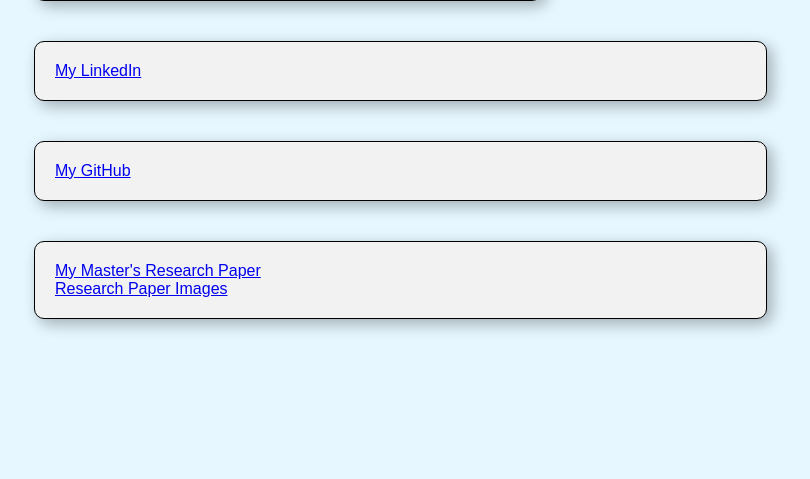
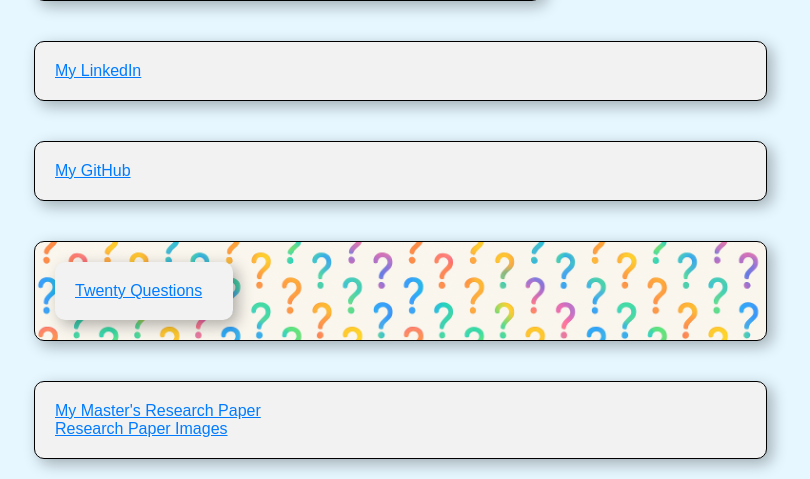
Before and after one commit to gojumbos/pp_2024, a Flask app: page / in a window 1280 px wide. Shown: the part 333-812 px from the top of the page, without its empty margins (222-1032 px from the left). Before the commit the page ends 664 px from the top, so only its background shows below. Run offline with Flask 3, Linux system fonts and the light colour scheme.

Commit message:
updates, 20 q 5/4

```diff
--- a/app.py
+++ b/app.py
@@ -1,4 +1,5 @@
-from flask import Flask, render_template
+from flask import Flask, request, jsonify, render_template
+
 
 import logging
 
@@ -13,6 +14,22 @@ def landing_page():
     return render_template('index.html',
                            )
 
+@app.route('/twenty_q', methods=['GET'])
+def twenty_q():
+
+    return render_template('twenty_q.html',
+                           )
+
+
+@app.route('/chat', methods=['POST'])
+def chat():
+    user_message = request.json.get('message', '')
+
+    #trest
+    reply = f"You said: {user_message}"
+
+    return jsonify({'reply': reply})
+
 
 # @app.route('/paper', methods=['GET'])
 # def landing_page():
--- a/static/css/style.css
+++ b/static/css/style.css
@@ -73,3 +73,102 @@ h1 {
 p {
   color: #333;
 }
+
+
+.staticcontainer {
+  display: flex;
+  justify-content: space-between;
+  align-items: center;
+  /*max-width: 1200px;*/
+  margin: 0 auto;
+  padding: 20px;
+  /* transition: transform 0.3s ease, box-shadow 0.3s ease; */
+/*  */
+  max-width: 60%;
+  height: auto;
+
+}
+
+.staticcontent {
+  flex: 1;
+  margin-right: 20px;
+  padding: 20px;
+  border: 1px solid black;
+  border-radius: 10px;
+  background-color: #f2f2f2;
+  box-shadow: 5px 5px 15px rgba(0, 0, 0, 0.3);
+/*    */
+  max-width: 90%;
+  height: auto;
+}
+
+.custom-bg {
+  background-image: url('/static/questionmarks.png'); /* update path as needed */
+  background-size: cover;       /* makes image cover the whole container */
+  background-position: center;  /* centers the image */
+  background-repeat: no-repeat; /* prevents tiling */
+  padding: 20px;                /* optional: add spacing inside */
+}
+
+
+
+#chat-box { height: 400px; overflow-y: auto; border: 1px solid #ccc; padding: 10px; }
+.message { margin: 5px 0; }
+.user { text-align: right; color: blue; }
+.bot { text-align: left; color: green; }
+
+.chat-input {
+  font-family: Cochin, sans-serif;
+  border-radius: 10;
+}
+
+.input-container {
+  padding: 10px;
+  border-radius: 10px;
+  margin: 10px;
+  min-width: 60%;
+}
+
+.btn-input-container {
+  /* chat send btn */
+  padding: 10px;
+  border-radius: 10px;
+  margin: 10px;
+  /* min-width: 60%; */
+  background-color: #f2f2f2;
+  box-shadow: 5px 5px 15px rgba(0, 0, 0, 0.1);
+  border: 1px solid black;
+
+}
+
+
+
+
+.mini-custom-bg {
+  background-image: url('/static/questionmarks.png'); /* update path as needed */
+  background-size: 50%;       /* makes image cover the whole container */
+  background-position: top left;  /* centers the image */
+  background-repeat: repeat; /* prevents tiling */
+  /*padding: 0px;                /* optional: add spacing inside */
+}
+
+.mini-container {
+  flex: 1;
+  margin-right: 20px;
+  padding: 20px;
+  /* border: 1px solid black; */
+  border-radius: 10px;
+  background-color: #f2f2f2;
+  box-shadow: 5px 5px 15px rgba(0, 0, 0, 0.3);
+/*    */
+  max-width: 20%;
+  height: auto;
+}
+
+a {
+  color: #007bff;
+}
+
+a:visited {
+  color: #007bff;               /* Prevent visited link from turning purple */
+}
--- a/templates/index.html
+++ b/templates/index.html
@@ -52,6 +52,15 @@
       </div>
     </div> -->
     <div class="container">
+      <div class="content mini-custom-bg">
+        <a href="{{ url_for('twenty_q') }}" class="button" >
+          <div class="mini-container">
+            Twenty Questions
+          </div>
+        </a>
+      </div>
+    </div>
+    <div class="container">
       <div class="content">
           <div>
             <a href="static/Research Write Up 12.23.pdf" class="button" >
```
Also changed, not shown: templates/twenty_q.html (added, +75 -0 lines), static/questionmarks.png (added), 2 other files.
